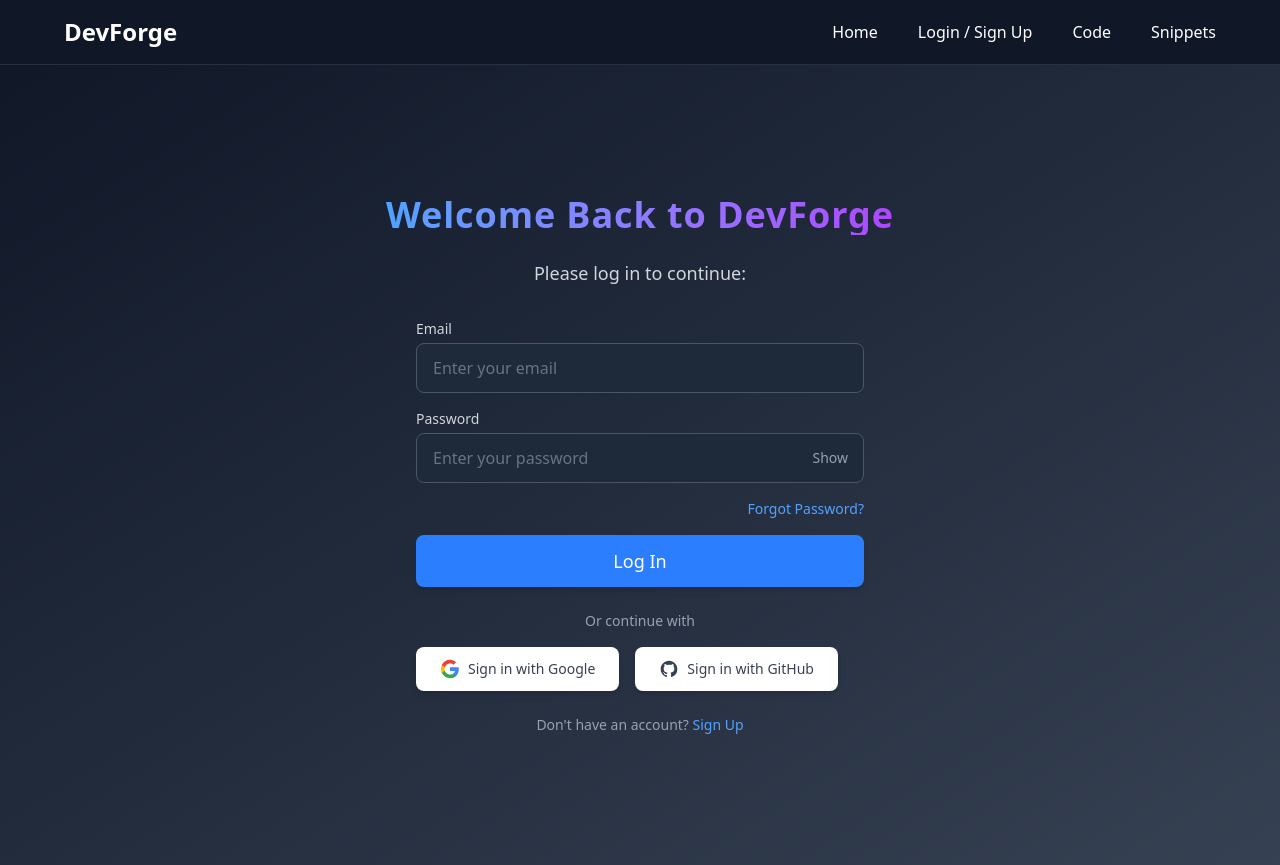
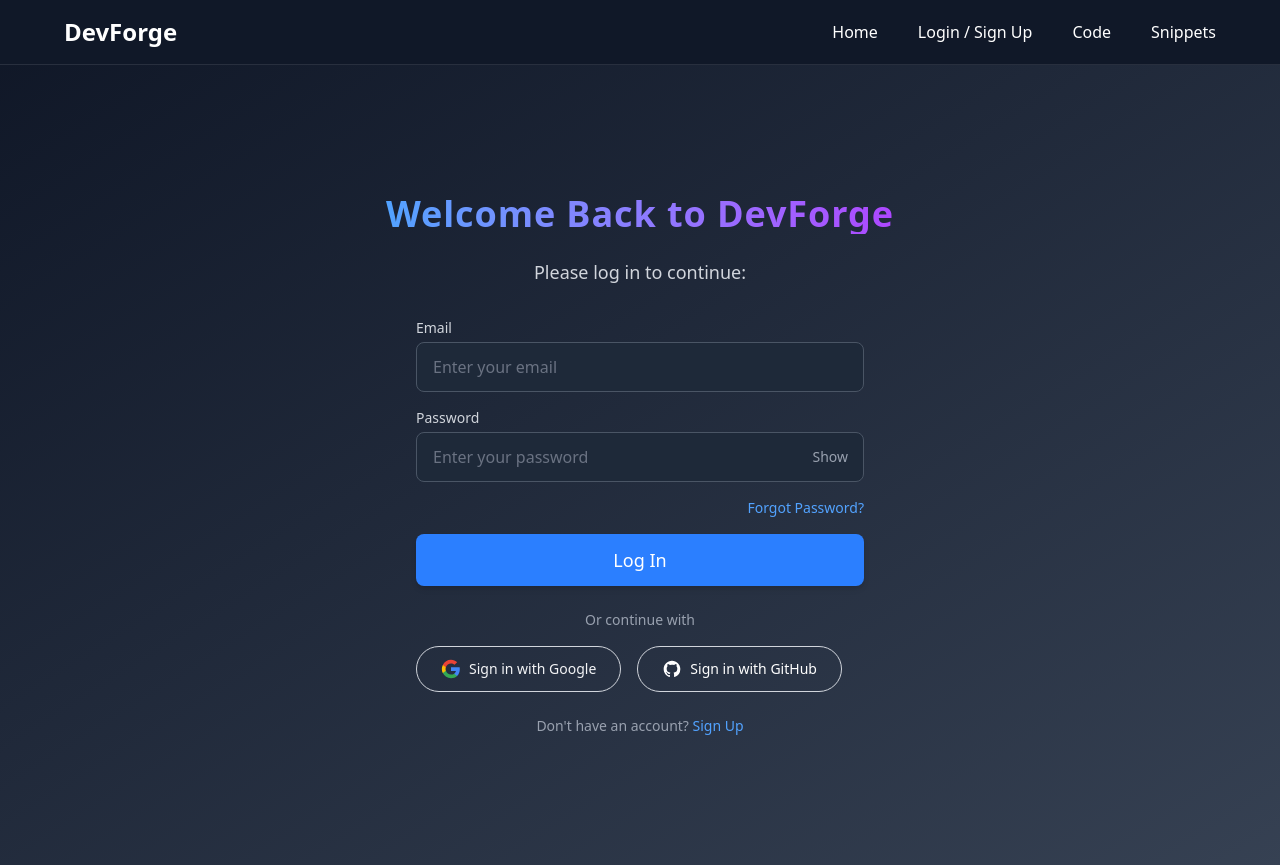
Before and after one commit to shivain2124/DevForge, a React (Vite) app: page /auth in a window 1280 px wide. Built offline with nearby package versions, Linux system fonts and the light colour scheme.

Commit message:
Social media button hovering effects

```diff
--- a/src/Pages/AuthChoice.jsx
+++ b/src/Pages/AuthChoice.jsx
@@ -77,10 +77,11 @@
               {/* Google Button */}
       <button
         type="button"
-            className="w-full sm:w-auto flex items-center justify-center px-3 py-2 sm:px-6 sm:py-3 text-xs sm:text-sm font-medium text-gray-700 bg-white rounded-lg shadow-md hover:bg-gray-100 focus:outline-none focus:ring-2 focus:ring-blue-400 focus:ring-offset-2 transition-all duration-300"
+        className="w-full sm:w-auto relative flex items-center justify-center px-6 py-3 text-sm font-medium text-white-100 bg-transparent border border-gray-300 rounded-full overflow-hidden transition-all duration-300 group"
       >
+        {/* Icon */}
         <svg
-              className="w-4 h-4 sm:w-5 sm:h-5 mr-2"
+          className="w-5 h-5 mr-2 transition-all duration-300 group-hover:invert"
           viewBox="0 0 24 24"
           xmlns="http://www.w3.org/2000/svg"
         >
@@ -90,23 +91,38 @@
           <path d="M12 5.38c1.62 0 3.06.56 4.21 1.64l3.15-3.15C17.45 2.09 14.97 1 12 1 7.7 1 3.99 3.47 2.18 7.07l3.66 2.84c.87-2.6 3.3-4.53 6.16-4.53z" fill="#EA4335"></path>
           <path d="M1 1h22v22H1z" fill="none"></path>
         </svg>
+        {/* Text */}
+        <span className="relative z-10 transition-all duration-300 group-hover:text-white">
           Sign in with Google
+        </span>
+        {/* Hover Effect */}
+        <span
+          className="absolute inset-0 rounded-full scale-0 group-hover:scale-100 transition-transform duration-300 ease-out opacity-40"
+        ></span>
       </button>
 
       {/* GitHub Button */}
       <button
         type="button"
-            className="w-full sm:w-auto flex items-center justify-center px-3 py-2 sm:px-6 sm:py-3 text-xs sm:text-sm font-medium text-gray-700 bg-white rounded-lg shadow-md hover:bg-gray-100 focus:outline-none focus:ring-2 focus:ring-blue-400 focus:ring-offset-2 transition-all duration-300"
+        className="w-full sm:w-auto relative flex items-center justify-center px-6 py-3 text-sm font-medium text-white bg-transparent border border-gray-300 rounded-full overflow-hidden transition-all duration-300 group"
       >
+        {/* Icon */}
         <svg
-              className="w-4 h-4 sm:w-5 sm:h-5 mr-2"
+          className="w-5 h-5 mr-2 transition-all duration-300 group-hover:invert"
           xmlns="http://www.w3.org/2000/svg"
           viewBox="0 0 24 24"
           fill="currentColor"
         >
           <path d="M12 2C6.477 2 2 6.477 2 12c0 4.418 2.865 8.166 6.839 9.489.5.092.682-.217.682-.483 0-.237-.008-.868-.013-1.703-2.782.605-3.369-1.343-3.369-1.343-.454-1.158-1.11-1.466-1.11-1.466-.908-.62.069-.608.069-.608 1.003.07 1.531 1.032 1.531 1.032.892 1.53 2.341 1.088 2.91.832.092-.647.35-1.088.636-1.338-2.22-.253-4.555-1.113-4.555-4.951 0-1.093.39-1.988 1.029-2.688-.103-.253-.446-1.272.098-2.65 0 0 .84-.27 2.75 1.026A9.564 9.564 0 0112 6.844c.85.004 1.705.115 2.504.337 1.909-1.296 2.747-1.027 2.747-1.027.546 1.379.202 2.398.1 2.651.64.713 1.028 1.595 1.028 2.688 0 3.848-2.339 4.695-4.566 4.943.359.31.678.921.678 1.856 0 1.338-.012 2.419-.012 2.747 0 .268.18.58.688.482A10.019 10.019 0 0022 12c0-5.523-4.477-10-10-10z" />
         </svg>
+        {/* Text */}
+        <span className="relative z-10 transition-all duration-300 group-hover:text-white">
           Sign in with GitHub
+        </span>
+        {/* Hover Effect */}
+        <span
+          className="absolute inset-0 rounded-full scale-0 group-hover:scale-100 transition-transform duration-300 ease-out opacity-40"
+        ></span>
       </button>
         </div>
       </div>
```
Lines whose indentation alone changed are shown as unchanged.
